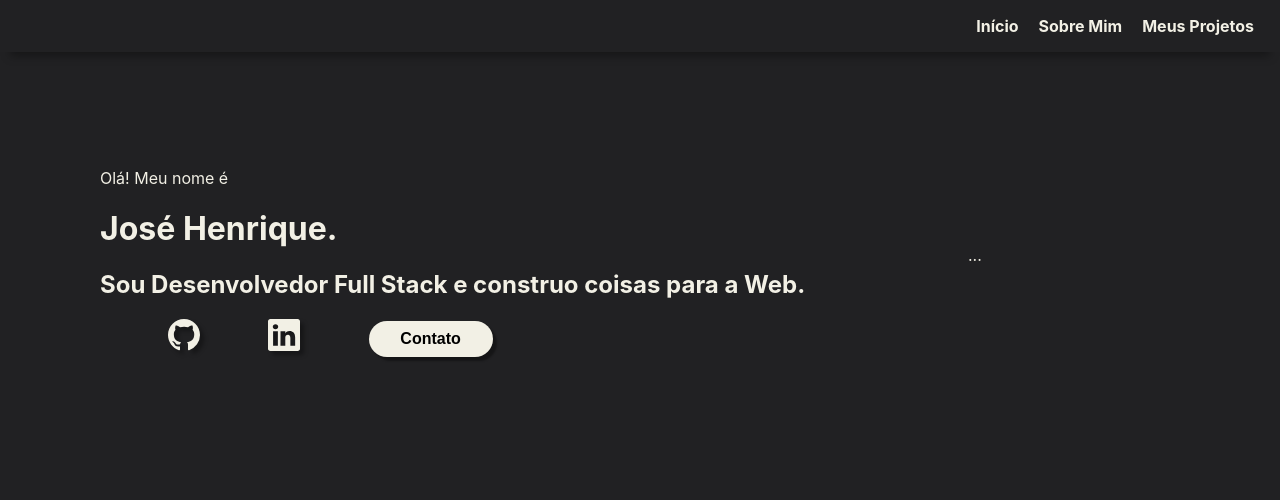
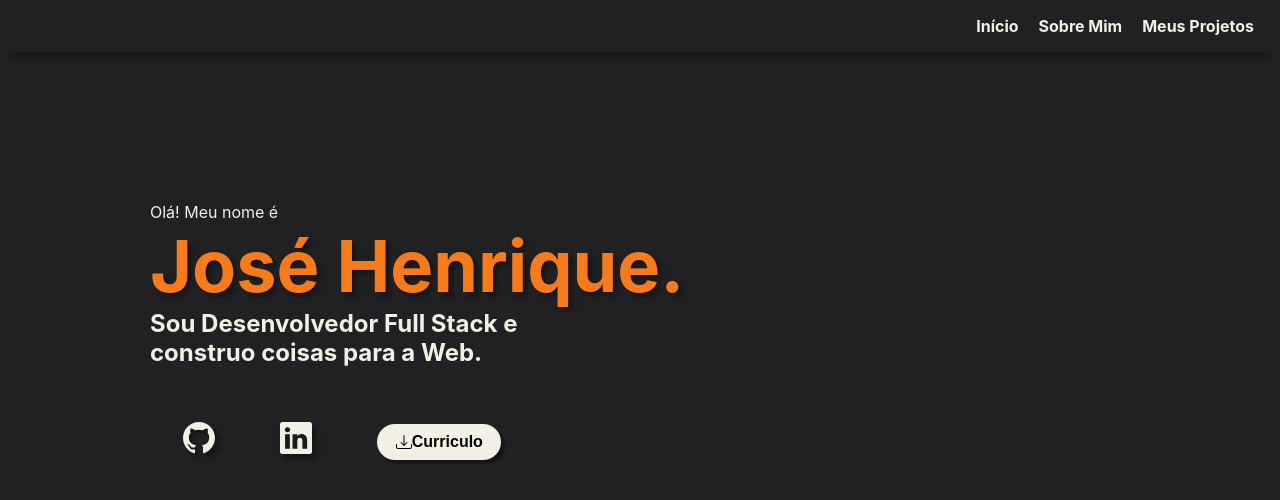
Before and after one commit to josehenriquepg/my-portfolio, a React (Create React App) app: page / in a window 1280 px wide. Shown: the top 500 px of the page. Built offline with nearby package versions, Linux system fonts and the light colour scheme.

Commit message:
feat: homepage alterations

```diff
--- a/src/pages/Home/index.tsx
+++ b/src/pages/Home/index.tsx
@@ -1,5 +1,5 @@
 import * as C from './styles';
-import { BsGithub, BsLinkedin } from 'react-icons/bs'
+import { BsGithub, BsLinkedin, BsDownload } from 'react-icons/bs'
 
 const Home = () => {
   return (
@@ -11,13 +11,23 @@ const Home = () => {
           Sou Desenvolvedor Full Stack e construo coisas para a Web.
         </C.Subtitle>
         <C.Contacts>
-          <C.SocialMedia href="https://github.com/josehenriquepg" target="_blank"> <BsGithub /> </C.SocialMedia>
-          <C.SocialMedia href="https://www.linkedin.com/in/josehenriquepg/" target="_blank"> <BsLinkedin /> </C.SocialMedia>
-          <C.Button>Contato</C.Button>
+          <C.SocialMedia
+            href="https://github.com/josehenriquepg"
+            target="_blank"
+          >
+            <BsGithub />
+          </C.SocialMedia>
+          <C.SocialMedia
+            href="https://www.linkedin.com/in/josehenriquepg/"
+            target="_blank"
+          >
+            <BsLinkedin />
+          </C.SocialMedia>
+          <C.Button><BsDownload />Curriculo</C.Button>
         </C.Contacts>
       </C.Main>
-
-      <C.Aside>...</C.Aside>
+      <C.Aside>
+      </C.Aside>
     </C.Container>
   );
 }
--- a/src/pages/Home/styles.ts
+++ b/src/pages/Home/styles.ts
@@ -6,28 +6,43 @@ export const Container = styled.div`
 `;
 
 export const Main = styled.main`
-  padding: 100px;
+  padding: 150px;
   width: 60%;
+  display: flex;
+  flex-direction: column;
 `;
 
 export const Title = styled.h1`
+  padding: 0;
+  margin: 0;
+  font-size: 72px;
+  text-align: left;
+  color: #f87b1b;
+  filter: drop-shadow(4px 4px 2px rgba(0,0,0,0.35));
+`;
+
+export const Subtitle = styled.h2`
+  padding: 0;
+  margin: 0;
+  width: 50%;
   text-align: left;
 `;
 
-export const Subtitle = styled.h2`
-  text-align: left;
+export const Text = styled.p`
+  padding: 0;
+  margin: 0;
 `;
 
-export const Text = styled.p``;
-
 export const Contacts = styled.div`
-  width: 60%;
+  margin-top: 50px;
+  width: 50%;
   display: flex;
-  justify-content: space-evenly;
+  justify-content: space-around;
   align-items: center;
 `;
 
 export const SocialMedia = styled.a`
+  margin: 5px 0;
   font-size: 32px;
   text-decoration: none;
   color: #f2f0e5;
@@ -41,6 +56,9 @@ export const SocialMedia = styled.a`
 export const Button = styled.button`
   width: 124px;
   height: 36px;
+  display: flex;
+  justify-content: center;
+  align-items: center;
   font-size: 16px;
   font-weight: bold;
   border: none;
```
